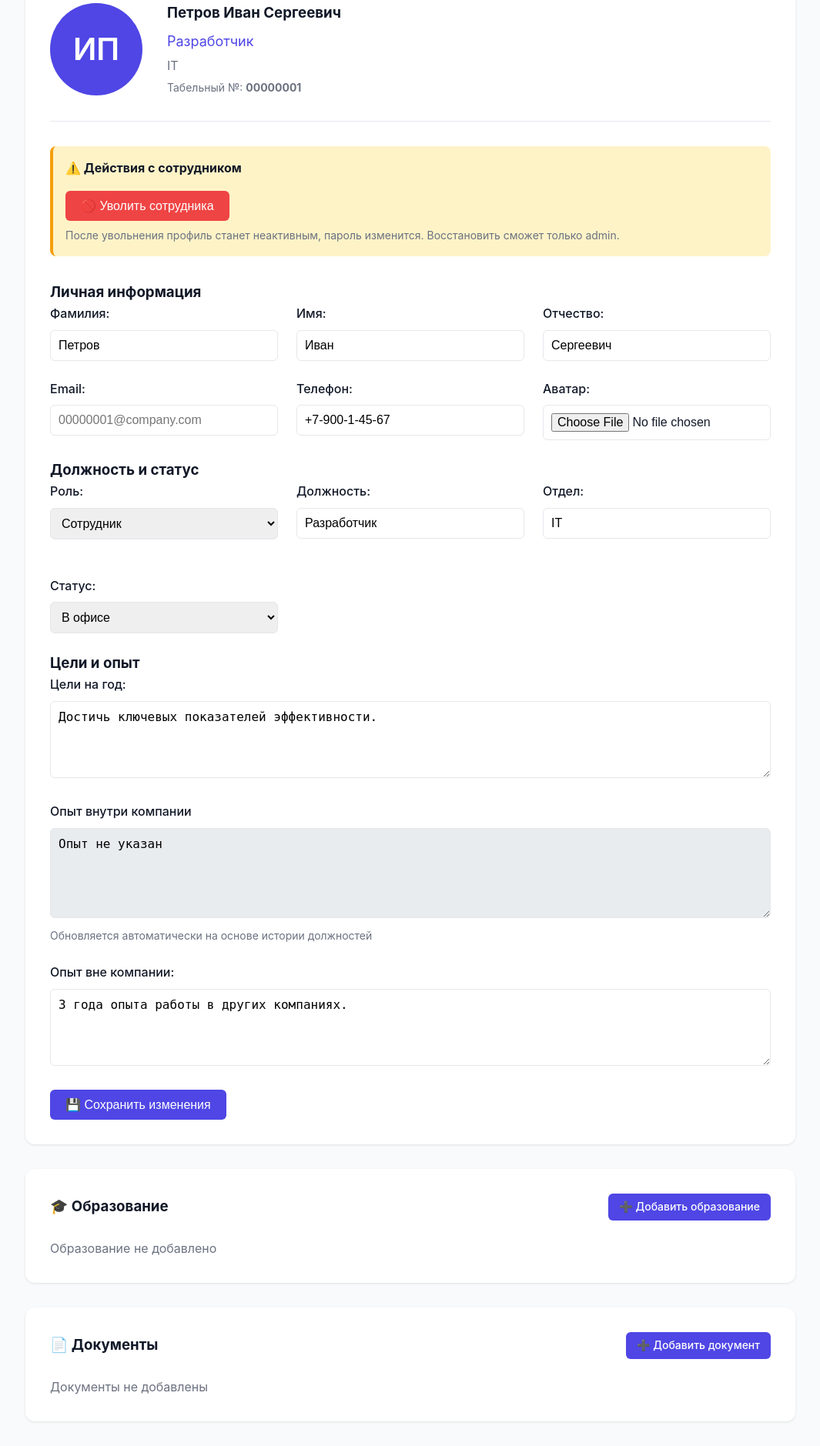
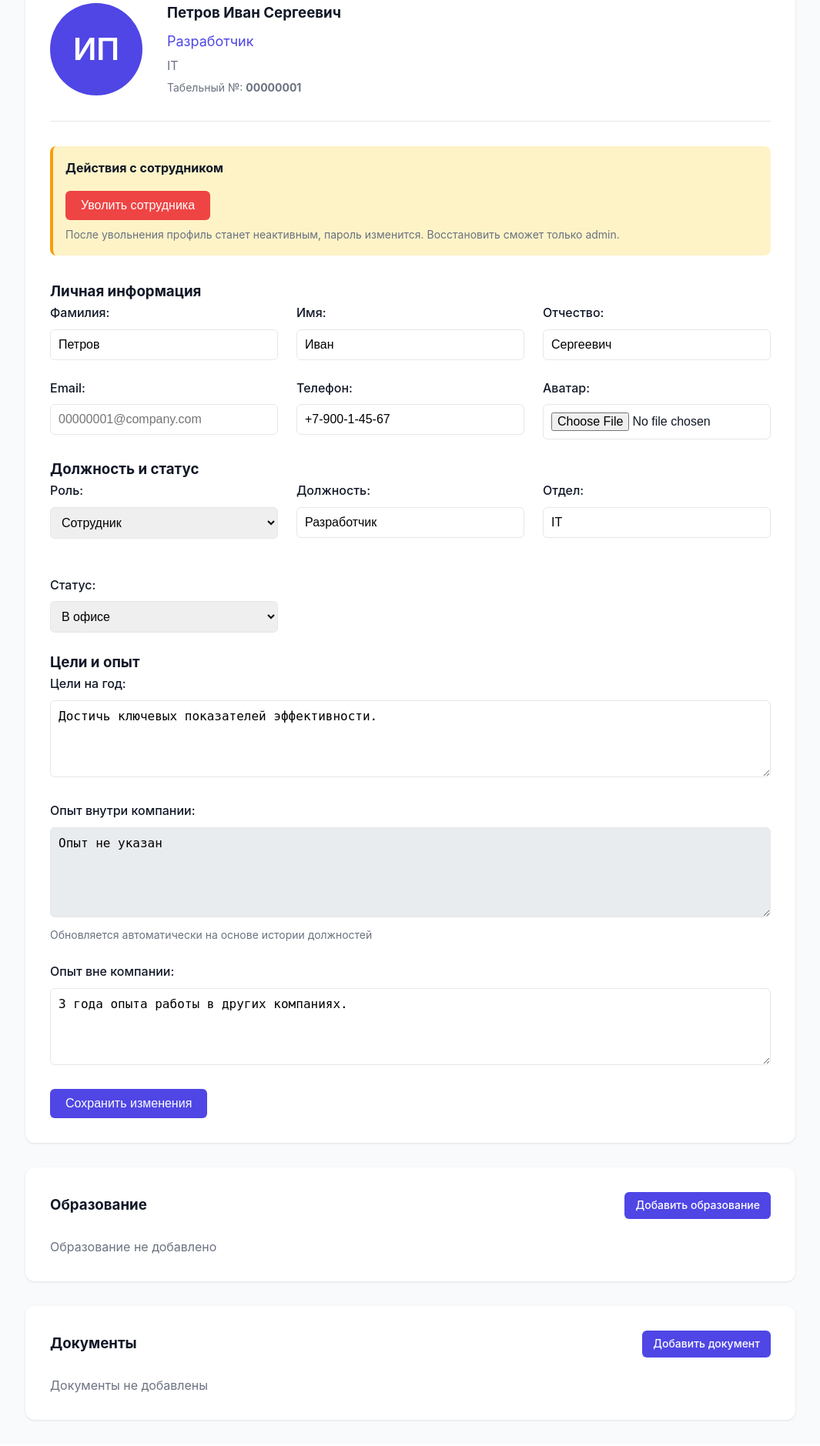
Before and after one commit to romadarol15-gif/hr_platform_updated, a Django app: page /profile/1/ in a window 1280 px wide. Shown: the part 229-2108 px from the top of the page at 77% size, without its empty margins (107-1172 px from the left). After the commit the page ends 2076 px from the top, so only its background shows below. Run offline with Django 5.2, Linux system fonts and the light colour scheme; a user stored in the database is signed in; data comes from the database, SQL or seed files in the repository; data that the repository does not hold is empty.

Commit message:
ОБНОВЛЕНО: profile.html - убраны эмодзи + фикс текста
- Удалены все эмодзи
- Исправлено "Опыт внутри компании" на "Опыт внутри компании:"

```diff
--- a/templates/profile.html
+++ b/templates/profile.html
@@ -5,7 +5,7 @@
 <h2>
 {% if viewing_own_profile %}Мой профиль{% else %}Профиль сотрудника{% endif %}
 {% if not employee.user.is_active %}
-<span class="badge badge-danger" style="margin-left: 1rem; background-color: #ef4444;">🚫 Профиль неактивен</span>
+<span class="badge badge-danger" style="margin-left: 1rem; background-color: #ef4444;">Профиль неактивен</span>
 {% endif %}
 </h2>
 {% if not viewing_own_profile %}<p class="text-muted">Просмотр: {{ employee.get_full_name }}</p>{% endif %}
@@ -35,22 +35,22 @@
 
 {% if can_fire %}
 <div class="fire-restore-section" style="margin-bottom: 2rem; padding: 1rem; background-color: #fef3c7; border-radius: 0.5rem; border-left: 4px solid #f59e0b;">
-<h4 style="margin-bottom: 1rem;">⚠️ Действия с сотрудником</h4>
+<h4 style="margin-bottom: 1rem;">Действия с сотрудником</h4>
 {% if employee.user.is_active %}
 <form method="post" action="{% url 'hr:employee_fire' employee.id %}" style="display:inline;" onsubmit="return confirm('Вы уверены что хотите уволить этого сотрудника?\n\nПосле увольнения:\n- Профиль будет неактивен\n- Пароль изменится на Pass1234!!\n- Редактировать сможет только admin');">
 {% csrf_token %}
-<button type="submit" class="btn btn-danger">🚫 Уволить сотрудника</button>
+<button type="submit" class="btn btn-danger">Уволить сотрудника</button>
 </form>
 <small class="form-text text-muted" style="margin-top: 0.5rem; display: block;">После увольнения профиль станет неактивным, пароль изменится. Восстановить сможет только admin.</small>
 {% else %}
 {% if user.is_superuser %}
 <form method="post" action="{% url 'hr:employee_restore' employee.id %}" style="display:inline;" onsubmit="return confirm('Восстановить этого сотрудника?\n\nПароль будет сброшен на: Pass1234!');">
 {% csrf_token %}
-<button type="submit" class="btn btn-success">✅ Восстановить сотрудника</button>
+<button type="submit" class="btn btn-success">Восстановить сотрудника</button>
 </form>
 <small class="form-text text-muted" style="margin-top: 0.5rem; display: block;">Восстановление доступно только для администратора. Пароль будет: Pass1234!</small>
 {% else %}
-<p class="text-muted">🚫 Сотрудник уволен. Восстановить может только администратор.</p>
+<p class="text-muted">Сотрудник уволен. Восстановить может только администратор.</p>
 {% endif %}
 {% endif %}
 </div>
@@ -119,7 +119,7 @@
 {{ form.annual_goal }}
 </div>
 <div class="form-group">
-<label>Опыт внутри компании</label>
+<label>Опыт внутри компании:</label>
 <textarea class="form-control" rows="5" readonly style="background-color: #e9ecef;">{{ employee.get_work_experience }}</textarea>
 <small class="form-text text-muted">Обновляется автоматически на основе истории должностей</small>
 </div>
@@ -128,16 +128,16 @@
 {{ form.external_experience }}
 </div>
 {% if can_edit %}
-<button type="submit" class="btn btn-primary">💾 Сохранить изменения</button>
+<button type="submit" class="btn btn-primary">Сохранить изменения</button>
 {% endif %}
 </form>
 </div>
 
 <div class="education-section">
 <div class="section-header">
-<h3>🎓 Образование</h3>
+<h3>Образование</h3>
 {% if viewing_own_profile or can_edit %}
-<a href="{% url 'hr:education_add' %}" class="btn btn-primary btn-sm">➕ Добавить образование</a>
+<a href="{% url 'hr:education_add' %}{% if not viewing_own_profile %}?employee_id={{ employee.id }}{% endif %}" class="btn btn-primary btn-sm">Добавить образование</a>
 {% endif %}
 </div>
 {% if educations %}
@@ -152,14 +152,14 @@
 <p><strong>Период:</strong> {{ edu.start_year }} - {% if edu.end_year %}{{ edu.end_year }}{% else %}настоящее время{% endif %}</p>
 {% if edu.description %}<p>{{ edu.description }}</p>{% endif %}
 {% if edu.diploma_file %}
-<p class="diploma-file">📎 <a href="{{ edu.diploma_file.url }}" target="_blank">Диплом/Сертификат</a></p>
+<p class="diploma-file"><a href="{{ edu.diploma_file.url }}" target="_blank">Диплом/Сертификат</a></p>
 {% endif %}
 {% if viewing_own_profile or can_edit %}
 <div class="education-actions">
-<a href="{% url 'hr:education_edit' edu.id %}" class="btn btn-secondary btn-sm">✏️ Редактировать</a>
+<a href="{% url 'hr:education_edit' edu.id %}" class="btn btn-secondary btn-sm">Редактировать</a>
 <form method="post" action="{% url 'hr:education_delete' edu.id %}" style="display:inline;" onsubmit="return confirm('Удалить это образование?');">
 {% csrf_token %}
-<button type="submit" class="btn btn-danger btn-sm">🗑️ Удалить</button>
+<button type="submit" class="btn btn-danger btn-sm">Удалить</button>
 </form>
 </div>
 {% endif %}
@@ -173,9 +173,9 @@
 
 <div class="education-section">
 <div class="section-header">
-<h3>📄 Документы</h3>
+<h3>Документы</h3>
 {% if viewing_own_profile or can_edit %}
-<a href="{% url 'hr:document_add' %}" class="btn btn-primary btn-sm">➕ Добавить документ</a>
+<a href="{% url 'hr:document_add' %}{% if not viewing_own_profile %}?employee_id={{ employee.id }}{% endif %}" class="btn btn-primary btn-sm">Добавить документ</a>
 {% endif %}
 </div>
 {% if documents %}
@@ -190,13 +190,13 @@
 {% if doc.comment %}
 <p><strong>Комментарий:</strong> {{ doc.comment }}</p>
 {% endif %}
-<p class="diploma-file">📎 <a href="{{ doc.file.url }}" target="_blank" download>Скачать файл</a></p>
+<p class="diploma-file"><a href="{{ doc.file.url }}" target="_blank" download>Скачать файл</a></p>
 {% if viewing_own_profile or can_edit %}
 <div class="education-actions">
-<a href="{% url 'hr:document_edit' doc.id %}" class="btn btn-secondary btn-sm">✏️ Редактировать</a>
+<a href="{% url 'hr:document_edit' doc.id %}" class="btn btn-secondary btn-sm">Редактировать</a>
 <form method="post" action="{% url 'hr:document_delete' doc.id %}" style="display:inline;" onsubmit="return confirm('Удалить этот документ?');">
 {% csrf_token %}
-<button type="submit" class="btn btn-danger btn-sm">🗑️ Удалить</button>
+<button type="submit" class="btn btn-danger btn-sm">Удалить</button>
 </form>
 </div>
 {% endif %}
```
